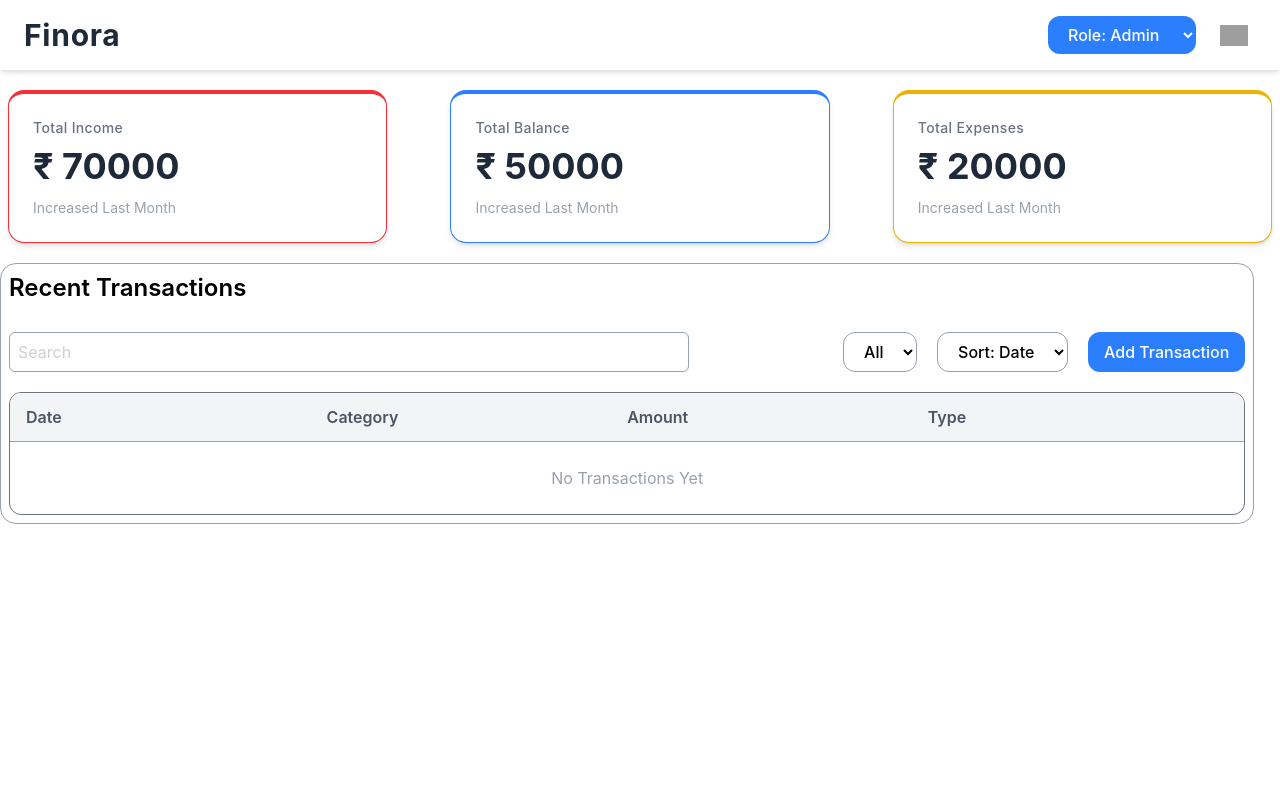
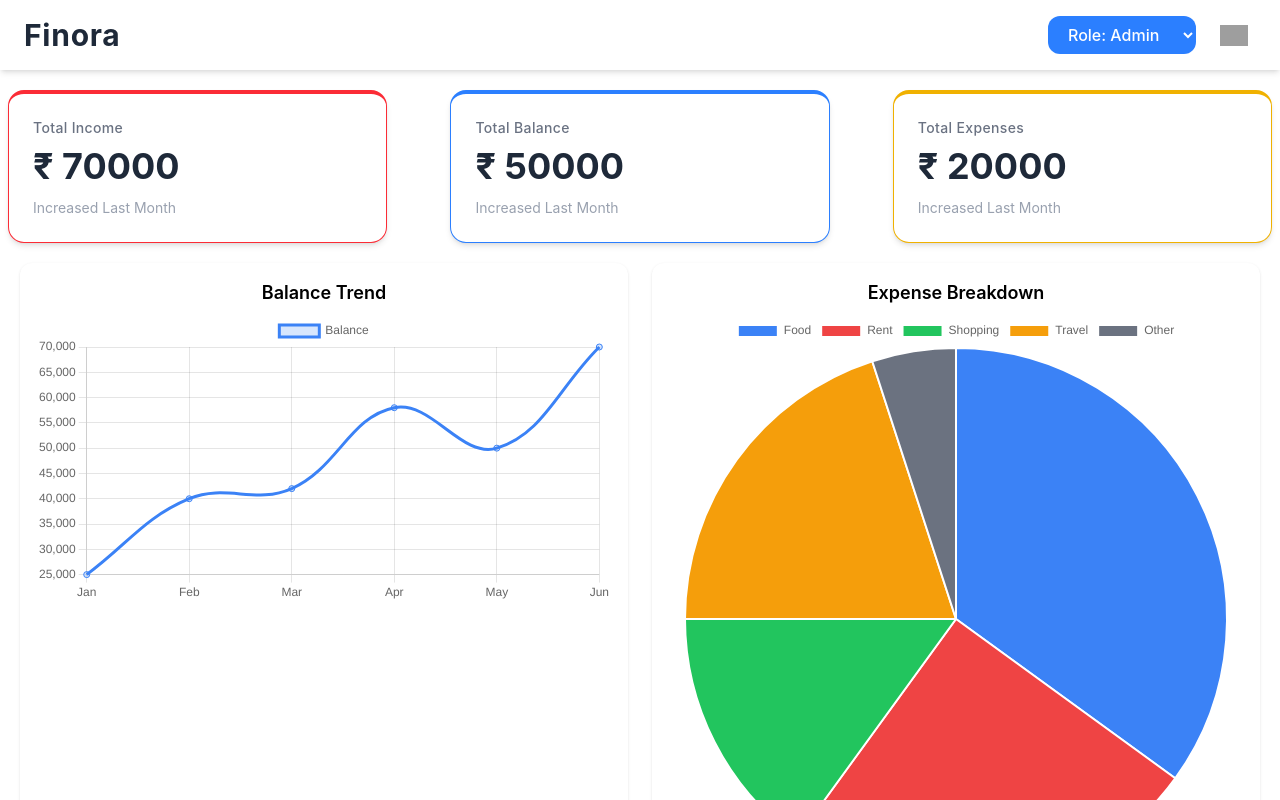
Before and after one commit to Bhumesh01/Finora, a React (Vite) app: page / in a window 1280 px wide. Shown: the top 800 px of the page. Built offline with nearby package versions, Linux system fonts and the light colour scheme; grey boxes are pictures that could not be loaded.

Commit message:
Chart functionality

```diff
--- a/package.json
+++ b/package.json
@@ -11,7 +11,9 @@
   },
   "dependencies": {
     "@tailwindcss/vite": "^4.2.2",
+    "chart.js": "^4.5.1",
     "react": "^19.2.4",
+    "react-chartjs-2": "^5.3.1",
     "react-dom": "^19.2.4",
     "tailwindcss": "^4.2.2"
   },
--- a/src/App.tsx
+++ b/src/App.tsx
@@ -1,4 +1,5 @@
 import Card from "./components/Card"
+import Chart from "./components/Charts"
 import LogCard from "./components/LogCard"
 import Navbar from "./components/Navbar"
 
@@ -11,6 +12,7 @@ function App() {
         <Card label="Total Balance" color="blue" amount="₹ 50000" note="Increased Last Month"></Card>
         <Card label="Total Expenses" color="yellow" amount="₹ 20000" note="Increased Last Month"></Card>
       </div>
+      <Chart></Chart>
       <LogCard></LogCard>
     </div>
   )
--- /dev/null
+++ b/src/components/Charts.tsx
@@ -0,0 +1,56 @@
+import { Chart as ChartJS, LineElement, ArcElement, CategoryScale, LinearScale, PointElement, Tooltip, Legend} from "chart.js";
+
+ChartJS.register( LineElement, ArcElement, CategoryScale, LinearScale, PointElement, Tooltip, Legend);
+
+import { Line, Pie } from "react-chartjs-2";
+
+const data1 = {
+  labels: ["Jan", "Feb", "Mar", "Apr", "May", "Jun"],
+  datasets: [
+    {
+      label: "Balance",
+      data: [25000, 40000, 42000, 58000, 50000, 70000],
+      borderColor: "#3b82f6",
+      backgroundColor: "rgba(59,130,246,0.2)",
+      tension: 0.4, // smooth curve
+      fill: true
+    }
+  ]
+};
+
+const data2 = {
+  labels: ["Food", "Rent", "Shopping", "Travel", "Other"],
+  datasets: [
+    {
+      data: [35, 25, 15, 20, 5],
+      backgroundColor: [
+        "#3b82f6",
+        "#ef4444",
+        "#22c55e",
+        "#f59e0b",
+        "#6b7280"
+      ]
+    }
+  ]
+};
+
+export default function Chart(){
+    return(
+        <div className="flex flex-wrap justify-between gap-6 w-full px-5">
+            <div className="bg-white rounded-xl shadow p-4 flex-1">
+              <h2 className="text-lg font-semibold mb-2 text-center">Balance Trend</h2>
+              <div className="flex items-center justify-center">
+                <Line data={data1} />
+              </div>
+            </div>
+
+            <div className="bg-white rounded-xl shadow p-4 flex-1">
+              <h2 className="text-lg font-semibold mb-2 text-center">Expense Breakdown</h2>
+              <div className="flex items-center justify-center">
+                <Pie data={data2}/>
+              </div>
+            </div>
+
+        </div>
+    )
+}
```
Also changed, not shown: 1 other file (tests, documents, lock files or other folders).
